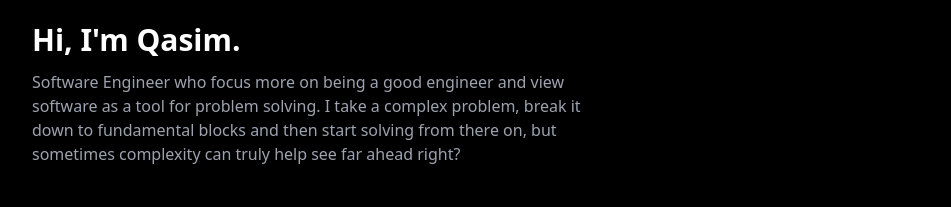
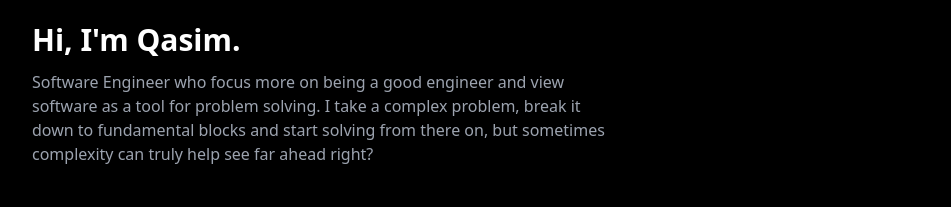
Before and after one commit to Qa5imm/qa5imm.github.io, a website: page index.html in a window 1280 px wide. Shown: the part 300-507 px from the top of the page, without its empty margins (312-1263 px from the left). Drawn offline with nearby package versions, Linux system fonts and the light colour scheme.

Commit message:
updated text

```diff
--- a/index.html
+++ b/index.html
@@ -100,7 +100,7 @@
       <div class="flex flex-col items-start gap-y-3 md:w-1/2">
         <h1 class="font-bold text-3xl">Hi, I'm Qasim.</h1>
         <p class="text-gray-400">
-          Software Engineer who focus more on being a good engineer and view software as a tool for problem solving. I take a complex problem, break it down to fundamental blocks and then start solving from there on, but sometimes complexity can truly help see far ahead right?
+          Software Engineer who focus more on being a good engineer and view software as a tool for problem solving. I take a complex problem, break it down to fundamental blocks and start solving from there on, but sometimes complexity can truly help see far ahead right?
         </p>
         <button
           class="mt-8 text-black bg-white px-5 py-1.5 rounded-md hover:bg-black hover:text-white border-2 border-white"
```
Also changed, not shown: 4 other files.
